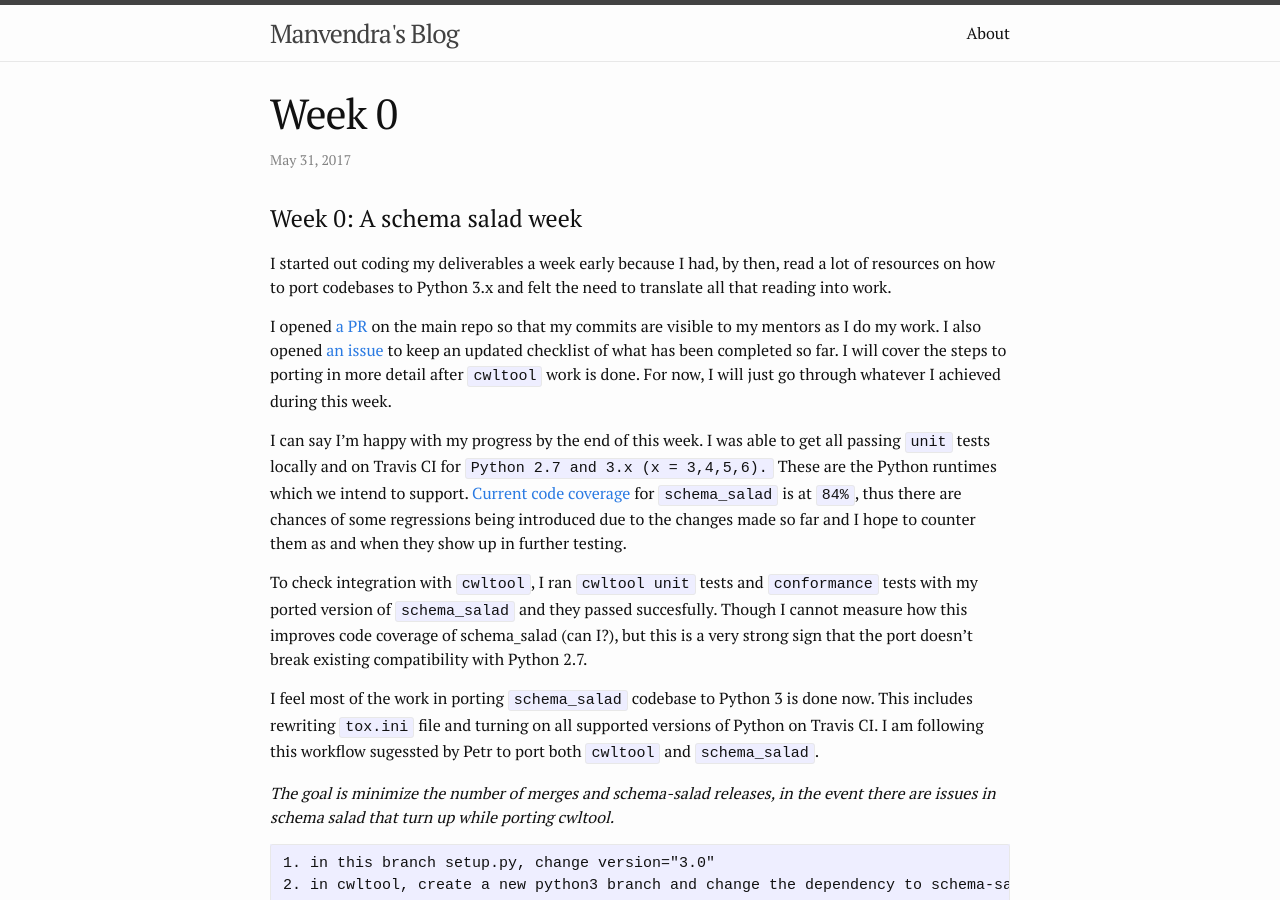
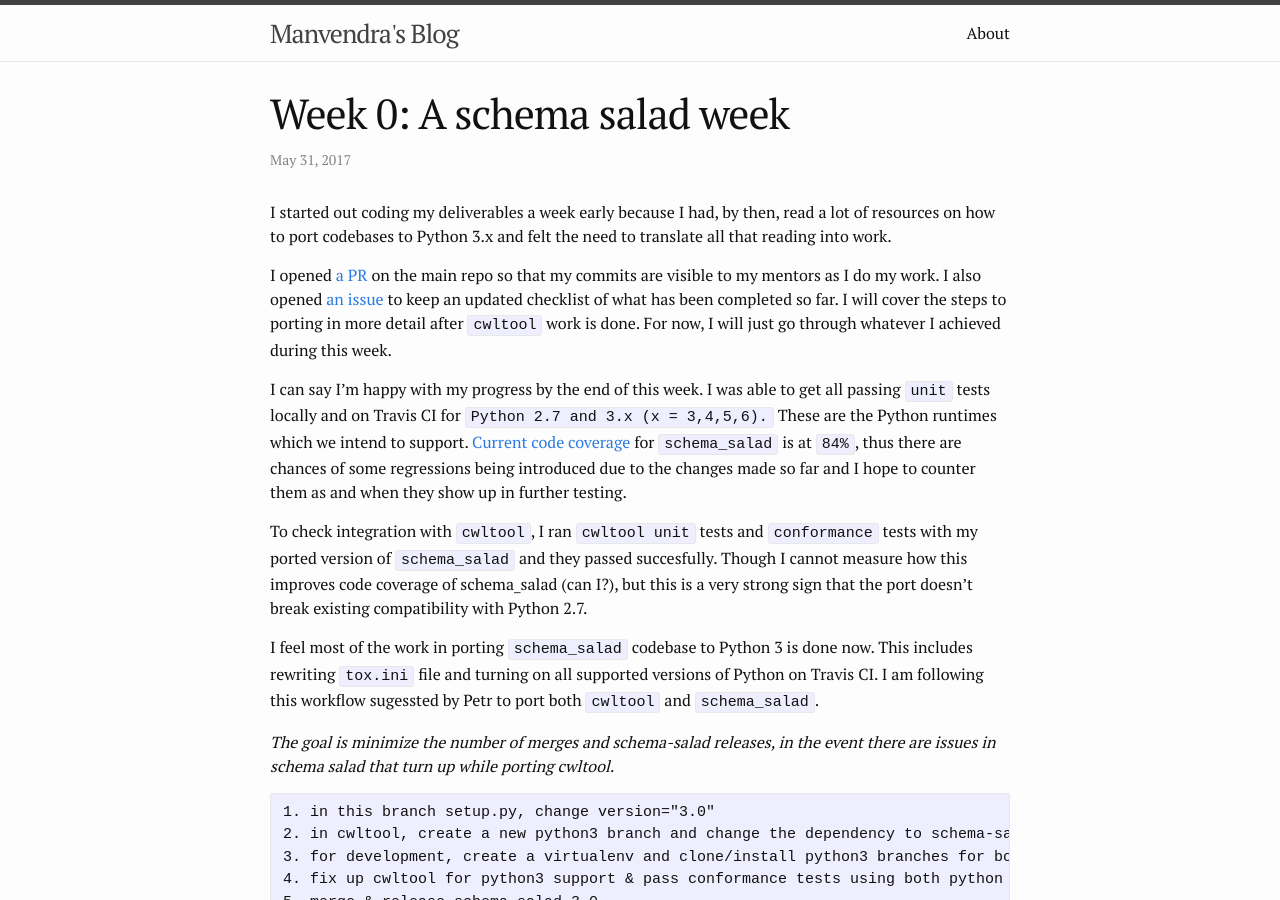
Before and after one commit to manu-chroma/blog, a Jekyll site: the page built from _posts/2017-05-31-week-0.md, in a window 1280 px wide and 900 px high. Built offline with Jekyll 4.4.1, drawn with Linux system fonts in a browser that asks for light colours; our own code applies the rules of GitHub Pages for plain Markdown files; comment, search, counter and statistics services are not loaded; part of the change alters nothing that is shown.

Commit message:
post: fix title

```diff
--- a/_posts/2017-05-31-week-0.md
+++ b/_posts/2017-05-31-week-0.md
@@ -1,7 +1,9 @@
 ---
+layout: post
+title:  "Week 0: A schema salad week"
+categories: GSoC '17
 published: true
 ---
-# Week 0: A schema salad week
 
 I started out coding my deliverables a week early because I had, by then, read a lot of resources on how to port codebases to Python 3.x and felt the need to translate all that reading into work.
 
```
